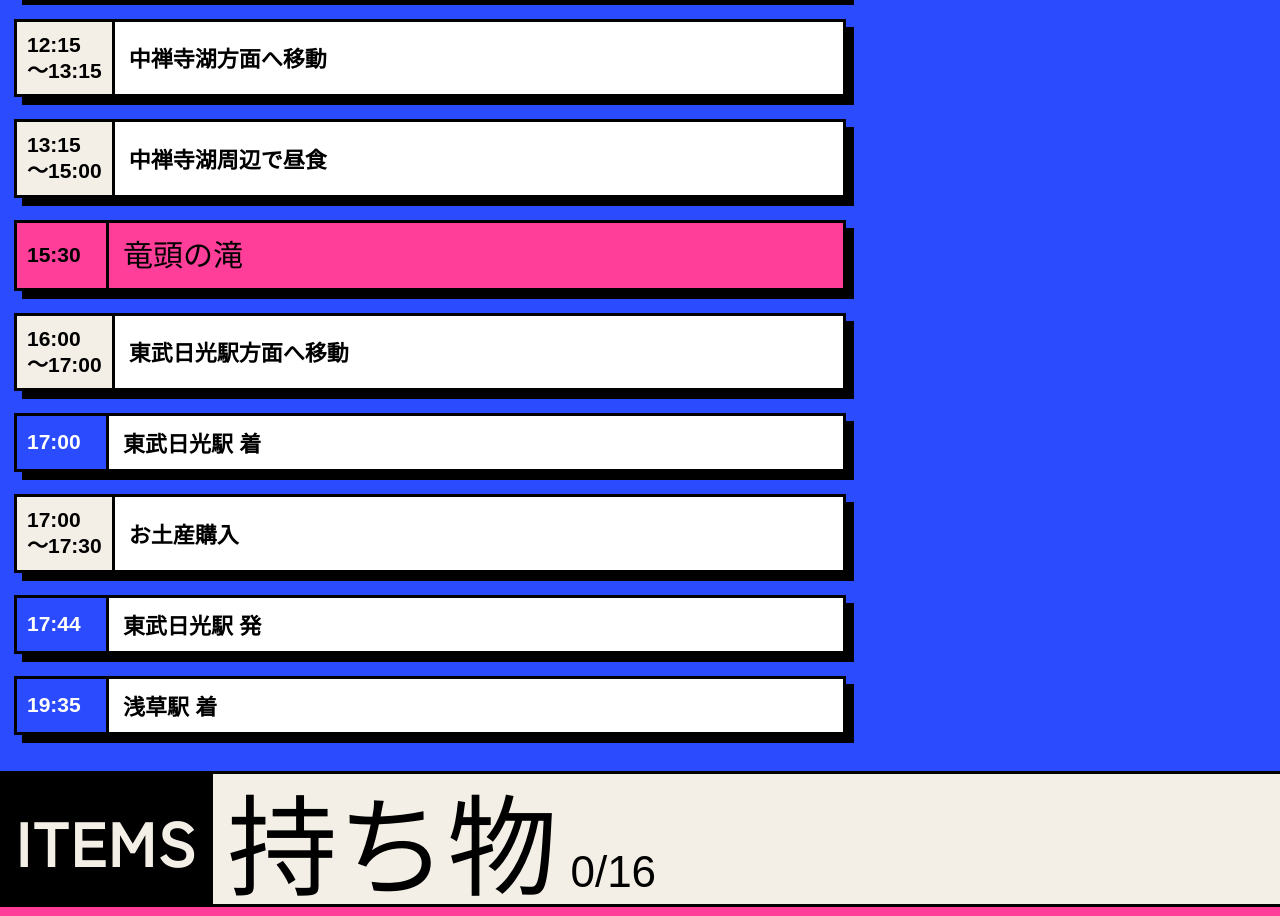
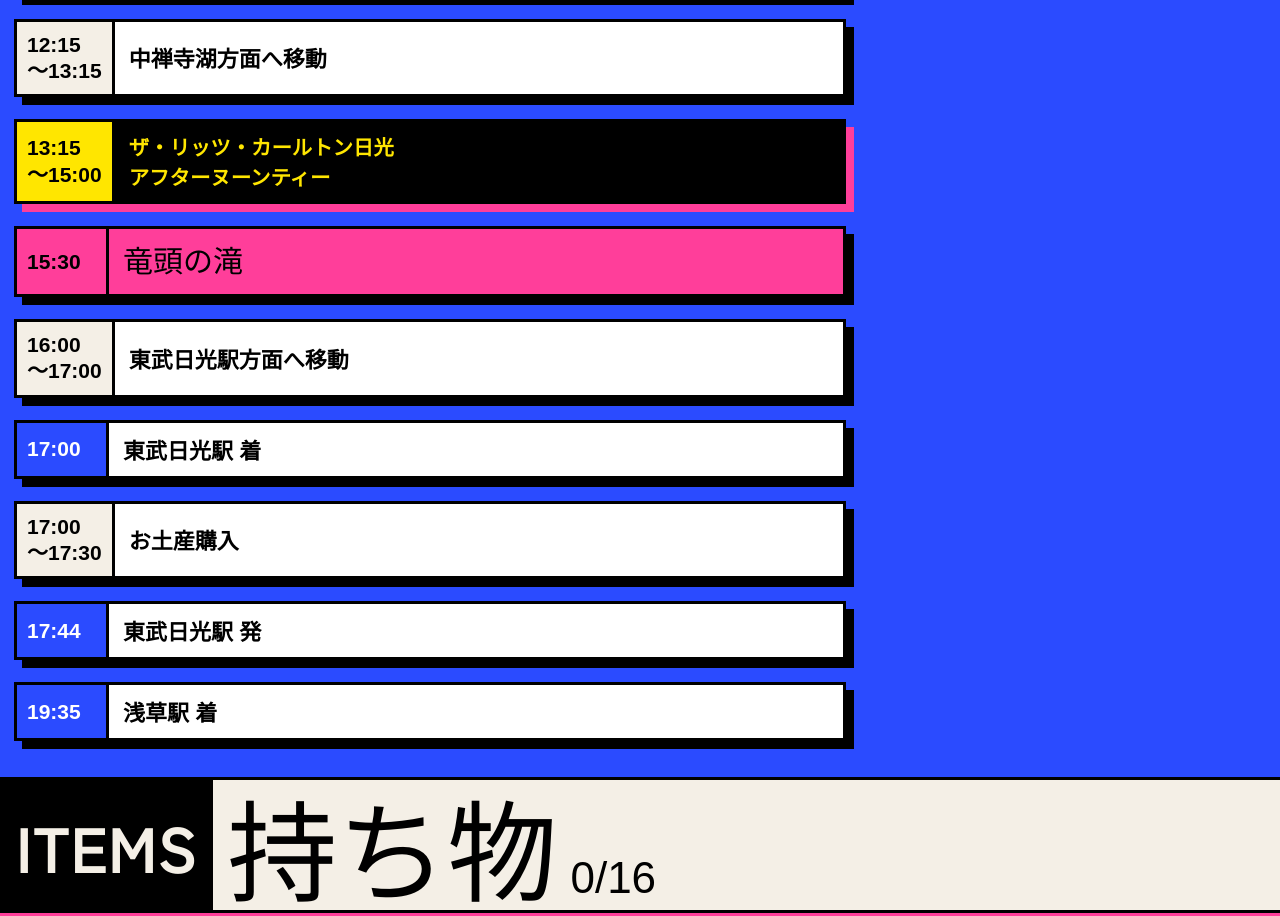
Before and after one commit to haruto-cat/sakiha-birthday-trip, a plain HTML site: page index.html in a window 1280 px wide. Shown: the part 2682-3598 px from the top of the page. Drawn offline with Linux system fonts and the light colour scheme; a web font is replaced by a local one.

Commit message:
変更版

```diff
--- a/index.html
+++ b/index.html
@@ -58,6 +58,9 @@
 .chk:has(input:checked){background:var(--yellow)}
 .chk input:focus-visible+.box{outline:3px solid var(--ink);outline-offset:3px}
 .dh h2 small#cnt{font-family:"Dela Gothic One",sans-serif}
+.item.tea{background:var(--ink);box-shadow:8px 8px 0 var(--pink)}
+.item.tea .t{background:var(--yellow);color:var(--ink)}
+.item.tea .w{color:var(--yellow);font-size:1.02em;line-height:1.45}
 .foot span{color:var(--yellow)}
 .fb h1,.fb h2,.fb .d,.fb .t,.fb .item.big .w,.fb .foot{font-family:"Hiragino Sans","Hiragino Kaku Gothic ProN","Yu Gothic",sans-serif;font-weight:900}
 .fb h1 span:not(.o),.fb h2,.fb .d,.fb .t,.fb .item.big .w,.fb .foot{-webkit-text-stroke:1.5px currentColor}
@@ -96,7 +99,7 @@
     <li class="item go"><div class="t">10:00</div><div class="w">あさや 発</div></li>
     <li class="item big key"><div class="t">10:30<br>〜12:15</div><div class="w">東武ワールドスクウェア</div></li>
     <li class="item"><div class="t">12:15<br>〜13:15</div><div class="w">中禅寺湖方面へ移動</div></li>
-    <li class="item"><div class="t">13:15<br>〜15:00</div><div class="w">中禅寺湖周辺で昼食</div></li>
+    <li class="item tea"><div class="t">13:15<br>〜15:00</div><div class="w">ザ・リッツ・カールトン日光<br>アフターヌーンティー</div></li>
     <li class="item big key"><div class="t">15:30</div><div class="w">竜頭の滝</div></li>
     <li class="item"><div class="t">16:00<br>〜17:00</div><div class="w">東武日光駅方面へ移動</div></li>
     <li class="item go"><div class="t">17:00</div><div class="w">東武日光駅 着</div></li>
```
